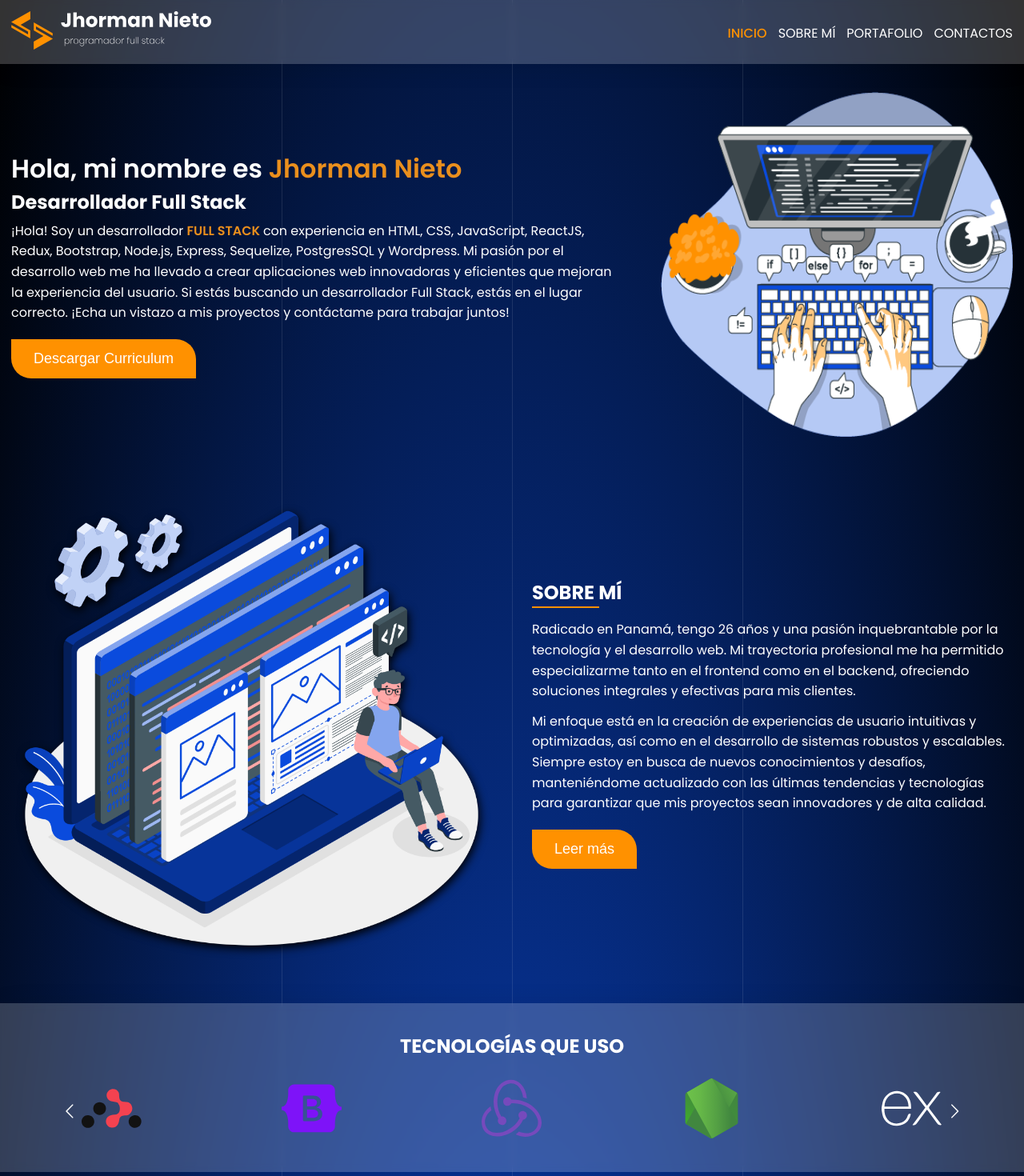
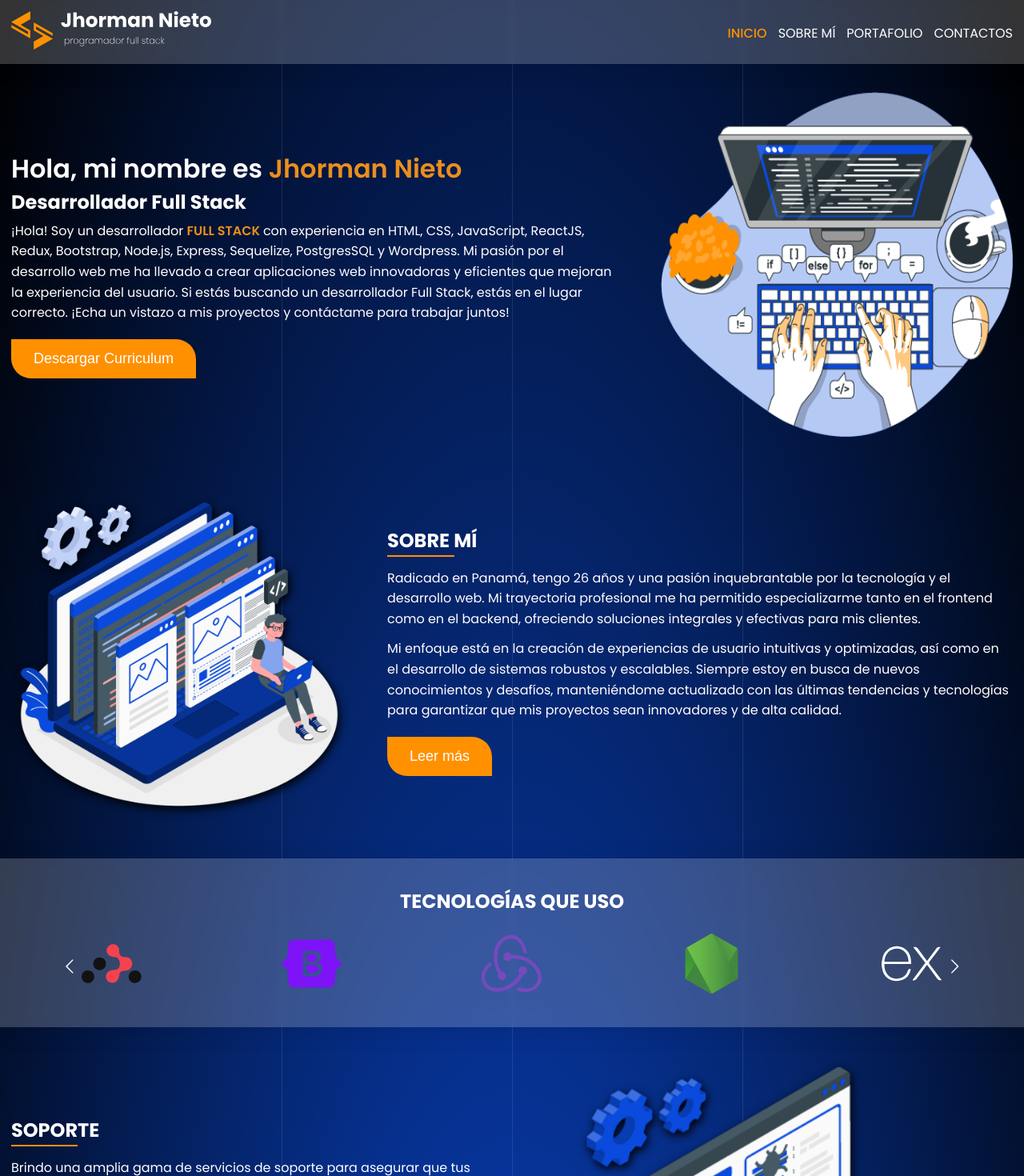
Before and after one commit to jhorman9/portafolio-2024-06, a React (Vite) app: page /#/ in a window 1280 px wide. Shown: the top 1470 px of the page at 80% size. Built offline with nearby package versions, Linux system fonts and the light colour scheme.

Commit message:
Ajustando el tamano de la segunda seccion

```diff
--- a/src/styles/HomePage.css
+++ b/src/styles/HomePage.css
@@ -40,7 +40,7 @@
 
 .homePage_2 .homePage_2-content{
     display: grid;
-    grid-template-columns: 1fr 1fr;
+    grid-template-columns: fit-content(420px) 1fr;
     justify-content: center;
     align-items: center;
     -moz-column-gap: 50px;
```
